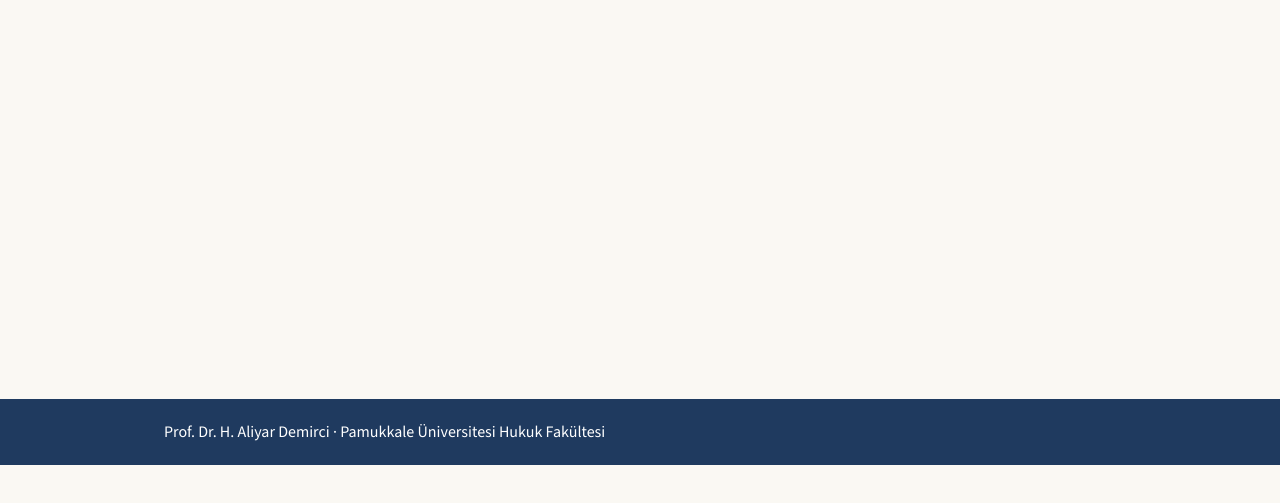
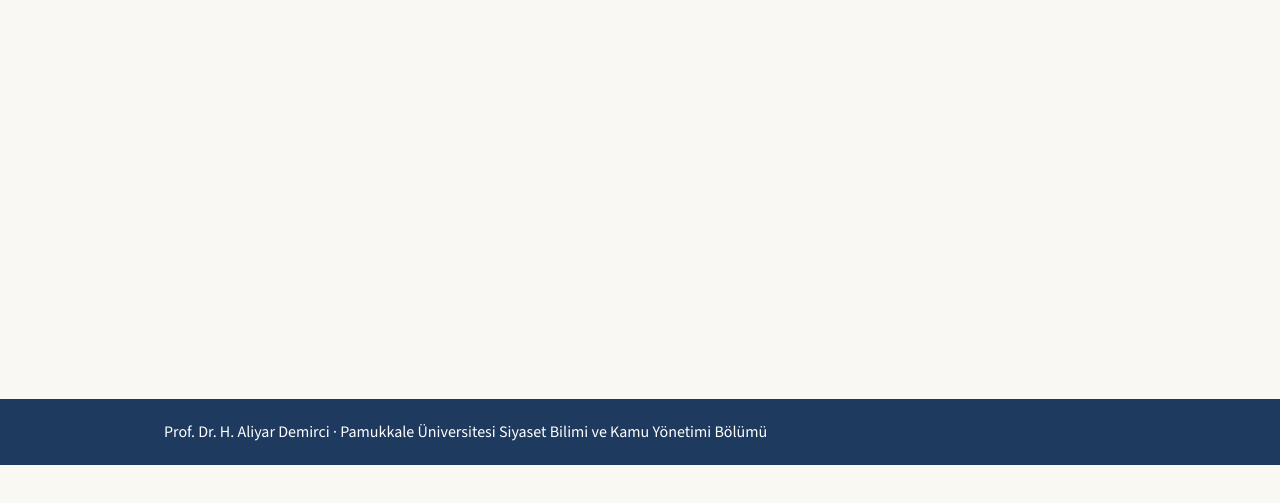
Before and after one commit to arifcandemirci/aliyardemirci-web, a plain HTML site: page 404.html in a window 1280 px wide. Shown: the part 177-680 px from the top of the page. Drawn offline with nearby package versions, Linux system fonts and the light colour scheme.

Commit message:
Alt kuşak: Pamukkale Üniversitesi Siyaset Bilimi ve Kamu Yönetimi Bölümü

```diff
--- a/404.html
+++ b/404.html
@@ -27,7 +27,7 @@
 </main>
 <footer class="site-footer">
   <div class="wrap">
-    <p>Prof. Dr. H. Aliyar Demirci &middot; Pamukkale Üniversitesi Hukuk Fakültesi</p>
+    <p>Prof. Dr. H. Aliyar Demirci &middot; Pamukkale Üniversitesi Siyaset Bilimi ve Kamu Yönetimi Bölümü</p>
   </div>
 </footer>
 <script src="js/menu.js"></script>
```
Also changed, not shown: akademik-calismalar.html (+1 -1 lines), bildiriler.html (+1 -1 lines), davetli-konusmalar.html (+1 -1 lines), dersler.html (+1 -1 lines), editorluk.html (+1 -1 lines), iletisim.html (+1 -1 lines), index.html (+1 -1 lines), juri-uyelikleri-ve-organizasyonlar.html (+1 -1 lines), katildigi-bilimsel-toplantilar.html (+1 -1 lines), kitaplar.html (+1 -1 lines), makaleler-ve-kitap-bolumleri.html (+1 -1 lines), ozgecmis.html (+1 -1 lines).
